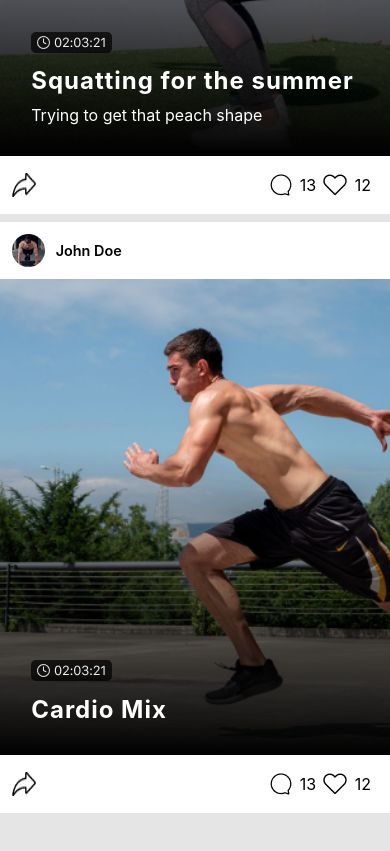
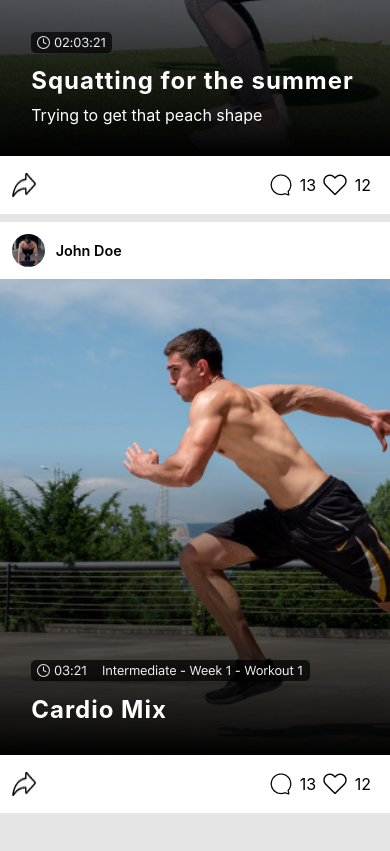
Before and after one commit to TetaTeuta/madbarz, a website: page index.html in a window 390 px wide. Shown: the part 1039-1890 px from the top of the page. Drawn offline with nearby package versions, Linux system fonts and the light colour scheme; no server answers.

Commit message:
Final adjustments
Removed unused code, final testing, app is responsive and looks fine on all devices and multiple browsers.

```diff
--- a/index.html
+++ b/index.html
@@ -95,7 +95,7 @@
 
         <div class="card__middle--img3">
           <div class="card__time">
-            <img class="card__time--icon" src="assets/clock.png" />
+            <img class="card__time--icon" src="assets/workout.png" />
           </div>
           <div class="card__title">Cardio Mix</div>
         </div>
@@ -120,7 +120,7 @@
       <img class="footer__profile" src="assets/profile.png" />
     </footer>
 
-    <!------------------------------------------------------ SCRIPTS ----------------------------------------------------->
+    <!------------------------------------------------------ REACT ------------------------------------------------------>
 
     <script
       src="https://unpkg.com/react@16/umd/react.development.js"
--- a/package.json
+++ b/package.json
@@ -19,6 +19,7 @@
   "homepage": "https://github.com/TetaTeuta/madbarz#readme",
   "dependencies": {
     "babel-cli": "^6.26.0",
-    "babel-preset-react-app": "^3.1.2"
+    "babel-preset-react-app": "^3.1.2",
+    "dotenv": "^8.2.0"
   }
 }
```
Also changed, not shown: feed.js (+1 -8 lines), assets/workout.png (added), 1 other file.
